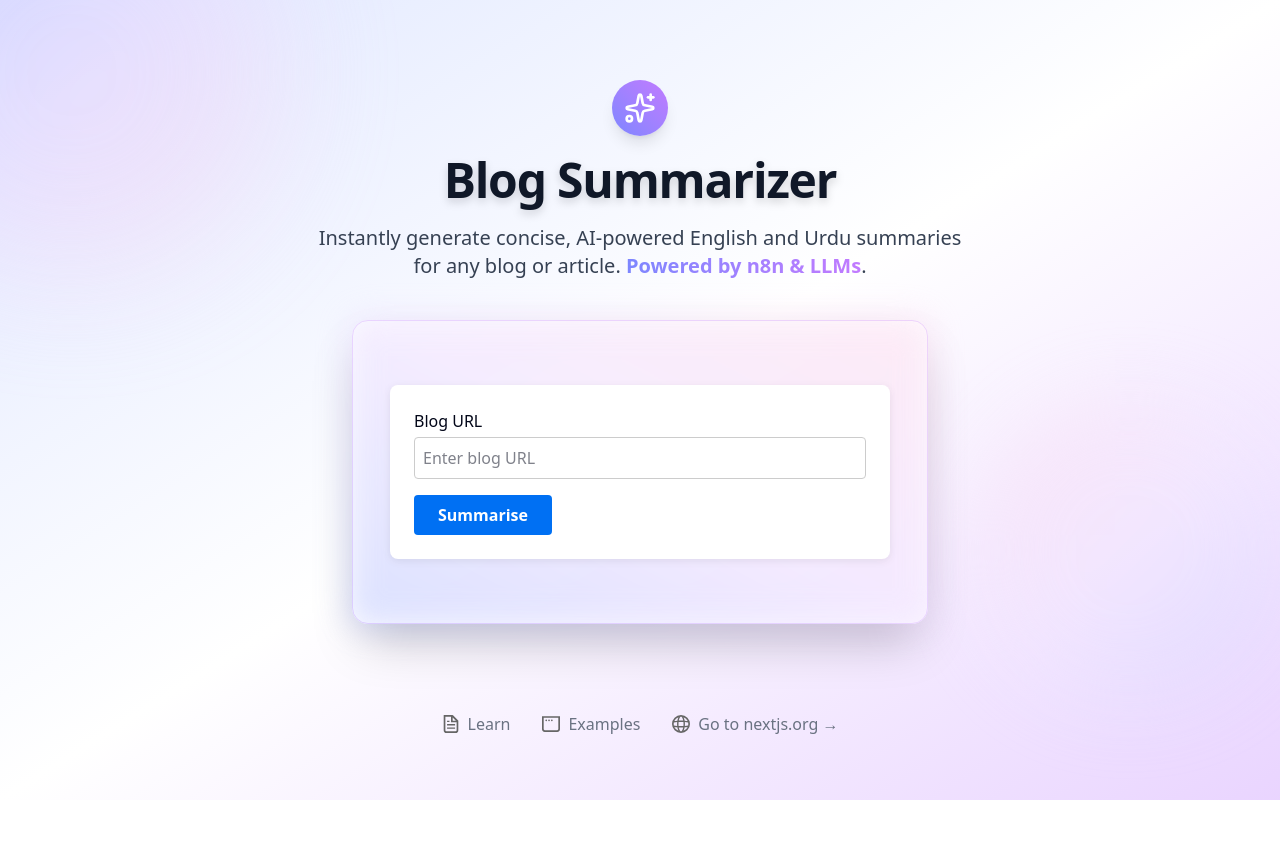
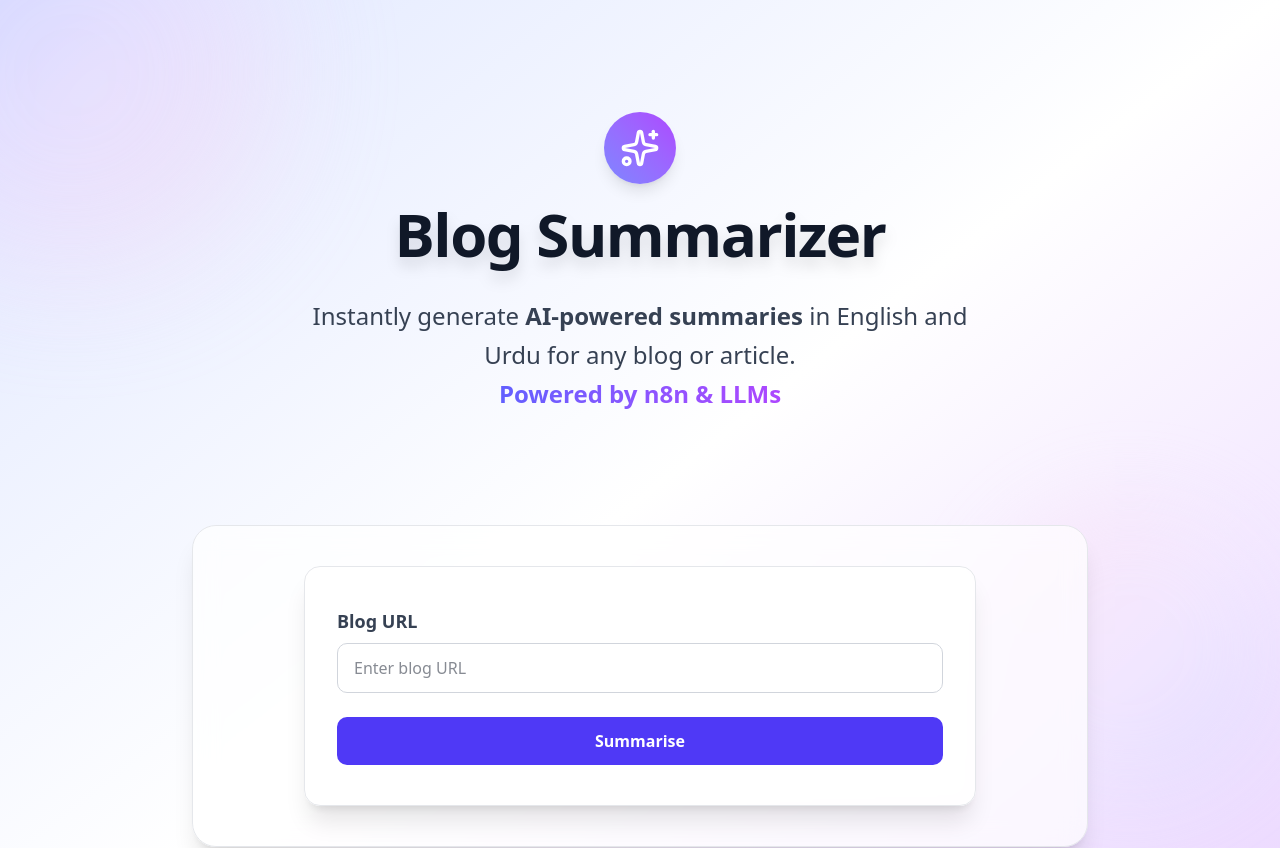
Before and after one commit to The777Bot/Nexium_UbaidAhmed_Assign2, a Next.js app: page / in a window 1280 px wide. Shown: the top 848 px of the page. Before the commit the page ends 800 px from the top, so only its background shows below. Built offline with nearby package versions, Linux system fonts and the light colour scheme.

Commit message:
feat(UI): make the visuals more richer look

```diff
--- a/src/app/page.tsx
+++ b/src/app/page.tsx
@@ -4,75 +4,56 @@ import { Sparkles } from "lucide-react";
 
 export default function Home() {
   return (
-    <div className="relative min-h-screen flex flex-col items-center justify-between py-8 px-4 overflow-x-hidden bg-gradient-to-br from-indigo-100 via-white to-purple-200 animate-gradient-move">
-      {/* Animated background blobs */}
+    <div className="relative min-h-screen flex flex-col items-center justify-between py-12 px-4 overflow-x-hidden bg-gradient-to-br from-indigo-100 via-white to-purple-200 animate-gradient-move">
+
+      {/* 🌈 Animated Background Blobs */}
       <div className="absolute -top-32 -left-32 w-[400px] h-[400px] bg-gradient-to-br from-indigo-300 via-purple-200 to-pink-200 rounded-full blur-3xl opacity-40 z-0 animate-pulse" />
       <div className="absolute top-1/2 right-0 w-[300px] h-[300px] bg-gradient-to-br from-pink-200 via-purple-100 to-indigo-200 rounded-full blur-2xl opacity-30 z-0 animate-pulse" />
-      <main className="flex flex-col gap-10 items-center w-full max-w-2xl mx-auto z-10">
-        <div className="flex flex-col items-center gap-3 mt-12">
-          <span className="inline-flex items-center justify-center bg-gradient-to-tr from-indigo-400 to-purple-400 rounded-full p-3 shadow-lg mb-2">
-            <Sparkles className="w-8 h-8 text-white" />
+
+      {/* 🔥 Main Content */}
+      <main className="flex flex-col gap-16 items-center w-full max-w-6xl mx-auto z-10 text-gray-900 dark:text-white">
+
+        {/* 💡 Header */}
+        <div className="flex flex-col items-center gap-5 mt-16 mb-12 text-center">
+          <span className="inline-flex items-center justify-center bg-gradient-to-tr from-indigo-400 to-purple-500 rounded-full p-4 shadow-lg">
+            <Sparkles className="w-10 h-10 text-white" />
           </span>
-          <h1 className="text-4xl sm:text-5xl font-extrabold text-center text-gray-900 dark:text-white drop-shadow-lg tracking-tight">
+          <h1 className="text-5xl sm:text-6xl font-extrabold tracking-tight drop-shadow-xl">
             Blog Summarizer
           </h1>
-          <p className="text-lg sm:text-xl text-center text-gray-700 dark:text-gray-200 max-w-2xl mt-2">
-            Instantly generate concise, AI-powered English and Urdu summaries for any blog or article. <span className="bg-gradient-to-r from-indigo-400 to-purple-400 bg-clip-text text-transparent font-semibold">Powered by n8n & LLMs</span>.
+          <p className="text-xl sm:text-2xl max-w-2xl text-gray-700 dark:text-gray-200 mt-3 leading-relaxed">
+            Instantly generate <strong>AI-powered summaries</strong> in English and Urdu for any blog or article.
+            <br />
+            <span className="bg-gradient-to-r from-indigo-500 to-purple-500 bg-clip-text text-transparent font-semibold">
+              Powered by n8n & LLMs
+            </span>
           </p>
         </div>
-        {/* Glassmorphism Card for BlogForm */}
-        <div className="w-full max-w-xl mx-auto rounded-2xl bg-white/60 dark:bg-black/40 shadow-2xl backdrop-blur-lg border border-purple-200 dark:border-indigo-700 p-8 relative z-10">
-          <div className="absolute -inset-1 rounded-2xl bg-gradient-to-tr from-indigo-300 via-purple-200 to-pink-200 opacity-40 blur-lg -z-10" />
+
+        {/* 🧠 Form Section */}
+        <div className="w-full max-w-4xl px-4 sm:px-8 py-10 rounded-3xl bg-white/70 backdrop-blur-md shadow-xl z-10 border border-gray-200 dark:border-gray-700 dark:bg-black/30 dark:backdrop-blur-xl">
           <BlogForm />
         </div>
       </main>
-      <footer className="flex gap-8 flex-wrap items-center justify-center py-8 text-base text-gray-500 dark:text-gray-300 z-10">
-        <a
-          className="flex items-center gap-2 hover:underline hover:underline-offset-4 transition-colors"
-          href="https://nextjs.org/learn?utm_source=create-next-app&utm_medium=appdir-template-tw&utm_campaign=create-next-app"
-          target="_blank"
-          rel="noopener noreferrer"
-        >
-          <Image
-            aria-hidden
-            src="/file.svg"
-            alt="File icon"
-            width={18}
-            height={18}
-          />
-          Learn
-        </a>
-        <a
-          className="flex items-center gap-2 hover:underline hover:underline-offset-4 transition-colors"
-          href="https://vercel.com/templates?framework=next.js&utm_source=create-next-app&utm_medium=appdir-template-tw&utm_campaign=create-next-app"
-          target="_blank"
-          rel="noopener noreferrer"
-        >
-          <Image
-            aria-hidden
-            src="/window.svg"
-            alt="Window icon"
-            width={18}
-            height={18}
-          />
-          Examples
-        </a>
-        <a
-          className="flex items-center gap-2 hover:underline hover:underline-offset-4 transition-colors"
-          href="https://nextjs.org?utm_source=create-next-app&utm_medium=appdir-template-tw&utm_campaign=create-next-app"
-          target="_blank"
-          rel="noopener noreferrer"
-        >
-          <Image
-            aria-hidden
-            src="/globe.svg"
-            alt="Globe icon"
-            width={18}
-            height={18}
-          />
-          Go to nextjs.org →
-        </a>
+
+      {/* ⚙️ Footer */}
+      <footer className="w-full flex flex-wrap gap-6 justify-center items-center py-10 text-gray-600 dark:text-gray-300 z-10 text-sm sm:text-base">
+        <FooterLink href="https://nextjs.org/learn" icon="/file.svg" label="Learn Next.js" />
+        <FooterLink href="https://vercel.com/templates?framework=next.js" icon="/window.svg" label="Next.js Templates" />
+        <FooterLink href="https://nextjs.org" icon="/globe.svg" label="Go to nextjs.org →" />
       </footer>
     </div>
   );
 }
+
+const FooterLink = ({ href, icon, label }: { href: string; icon: string; label: string }) => (
+  <a
+    className="flex items-center gap-2 hover:underline hover:text-indigo-600 transition-colors"
+    href={href}
+    target="_blank"
+    rel="noopener noreferrer"
+  >
+    <Image src={icon} alt="" width={20} height={20} aria-hidden />
+    {label}
+  </a>
+);
--- a/src/components/BlogForm.tsx
+++ b/src/components/BlogForm.tsx
@@ -2,64 +2,11 @@
 
 import React, { useState } from 'react';
 
-// Input component
-const Input = ({ label, ...props }: { label: string; [key: string]: any }) => (
-  <div style={{ marginBottom: '1rem' }}>
-    <label style={{ display: 'block', marginBottom: 4 }}>{label}</label>
-    <input {...props} style={{ width: '100%', padding: 8, borderRadius: 4, border: '1px solid #ccc' }} />
-  </div>
-);
-
-// Button component
-const Button = ({ children, ...props }: { children: React.ReactNode; [key: string]: any }) => (
-  <button {...props} style={{ padding: '0.5rem 1.5rem', borderRadius: 4, border: 'none', background: '#0070f3', color: '#fff', fontWeight: 600, cursor: 'pointer' }}>
-    {children}
-  </button>
-);
-
-// Card component
-const Card = ({ children }: { children: React.ReactNode }) => (
-  <div style={{ boxShadow: '0 2px 8px rgba(0,0,0,0.08)', borderRadius: 8, padding: 24, background: '#fff', maxWidth: 500, margin: '2rem auto' }}>
-    {children}
-  </div>
-);
-
-// Tabs component
-const Tabs = ({ tabs, activeTab, onTabChange }: { tabs: string[]; activeTab: string; onTabChange: (tab: string) => void }) => (
-  <div style={{ display: 'flex', borderBottom: '1px solid #eee', marginBottom: 16 }}>
-    {tabs.map(tab => (
-      <div
-        key={tab}
-        onClick={() => onTabChange(tab)}
-        style={{
-          padding: '0.5rem 1rem',
-          cursor: 'pointer',
-          borderBottom: activeTab === tab ? '2px solid #0070f3' : '2px solid transparent',
-          fontWeight: activeTab === tab ? 700 : 400,
-        }}
-      >
-        {tab}
-      </div>
-    ))}
-  </div>
-);
-
-// Textarea component
-const Textarea = ({ label, ...props }: { label: string; [key: string]: any }) => (
-  <div style={{ marginBottom: '1rem' }}>
-    <label style={{ display: 'block', marginBottom: 4 }}>{label}</label>
-    <textarea {...props} style={{ width: '100%', padding: 8, borderRadius: 4, border: '1px solid #ccc', minHeight: 80 }} />
-  </div>
-);
-
-// BlogForm component
 const BlogForm = () => {
   const [url, setUrl] = useState('');
   const [summary, setSummary] = useState({ en: '', ur: '' });
   const [loading, setLoading] = useState(false);
-  const [activeTab, setActiveTab] = useState<'English' | 'Urdu'>('English');
 
-  // Replace with your actual n8n webhook URL
   const N8N_WEBHOOK_URL = 'http://localhost:5678/webhook/summarise';
 
   const handleSubmit = async (e: React.FormEvent<HTMLFormElement>) => {
@@ -73,9 +20,22 @@ const BlogForm = () => {
       });
       const data = await response.json();
 
+      const [englishPart, urduPartRaw] = (data.text || '').split(/===URDU TRANSLATION BELOW===/i);
+      let urduPart = '';
+      if (urduPartRaw) {
+        urduPart = urduPartRaw
+          .replace(/Urdu Translation:/i, '')
+          .replace(/Note:.*$/i, '')
+          .split('\n')
+          .map((line: string) => line.trim())
+          .filter((line: string) => line.length > 0)
+          .join('\n')
+          .trim();
+      }
+
       setSummary({
-        en: data.text || '', // <- use returned full text
-        ur: data.text || '',              // <- optional, or extract Urdu part if needed
+        en: (englishPart || '').trim(),
+        ur: urduPart,
       });
     } catch (error) {
       setSummary({
@@ -86,37 +46,62 @@ const BlogForm = () => {
     setLoading(false);
   };
 
-
   return (
-    <Card>
-      <form onSubmit={handleSubmit}>
-        <Input
-          label="Blog URL"
+    <div className="w-full max-w-2xl mx-auto">
+      {/* 🌐 Form */}
+      <form
+        onSubmit={handleSubmit}
+        className="bg-white/70 dark:bg-black/30 backdrop-blur-md shadow-xl rounded-2xl border border-gray-200 dark:border-gray-600 px-4 sm:px-8 py-8 sm:py-10"
+      >
+        <label className="block text-lg font-semibold text-gray-700 dark:text-gray-200 mb-2">
+          Blog URL
+        </label>
+        <input
           type="url"
           value={url}
-          onChange={(e: React.ChangeEvent<HTMLInputElement>) => setUrl(e.target.value)}
+          onChange={(e) => setUrl(e.target.value)}
           placeholder="Enter blog URL"
           required
+          className="w-full px-4 py-3 mb-6 rounded-lg border border-gray-300 focus:ring-2 focus:ring-indigo-400 outline-none"
         />
-        <Button type="submit" disabled={loading}>
+        <button
+          type="submit"
+          disabled={loading}
+          className="w-full py-3 rounded-lg bg-indigo-600 text-white font-bold hover:bg-indigo-700 transition duration-200"
+        >
           {loading ? 'Summarising...' : 'Summarise'}
-        </Button>
+        </button>
       </form>
+
+      {/* 📋 Combined Summary Output */}
       {(summary.en || summary.ur) && (
-        <div style={{ marginTop: 32 }}>
-          <Tabs
-            tabs={['English', 'Urdu']}
-            activeTab={activeTab}
-            onTabChange={tab => setActiveTab(tab as 'English' | 'Urdu')}
-          />
-          {activeTab === 'English' ? (
-            <Textarea label="English Summary" value={summary.en} readOnly />
-          ) : (
-            <Textarea label="Urdu Summary" value={summary.ur} readOnly />
-          )}
+        <div className="mt-12 bg-white/90 dark:bg-gray-800 shadow-2xl rounded-2xl px-2 sm:px-8 py-8 sm:py-12 border border-indigo-200 dark:border-indigo-500 w-full max-w-5xl mx-auto">
+          <h2 className="text-2xl sm:text-3xl font-extrabold text-center text-indigo-700 dark:text-indigo-300 mb-6">
+            English & Urdu Summary
+          </h2>
+          <div className="space-y-10">
+            {/* English */}
+            {summary.en && (
+              <div>
+                <h3 className="text-lg sm:text-xl font-semibold text-gray-800 dark:text-white mb-2">English</h3>
+                <p className="whitespace-pre-line text-gray-700 dark:text-gray-200 text-base sm:text-lg leading-relaxed">
+                  {summary.en}
+                </p>
+              </div>
+            )}
+            {/* Urdu */}
+            {summary.ur && (
+              <div>
+                <h3 className="text-lg sm:text-xl font-semibold text-gray-800 dark:text-white mb-2">Urdu</h3>
+                <p className="whitespace-pre-line text-right text-gray-700 dark:text-gray-200 text-base sm:text-lg leading-loose font-[Noto Nastaliq Urdu,serif]">
+                  {summary.ur}
+                </p>
+              </div>
+            )}
+          </div>
         </div>
       )}
-    </Card>
+    </div>
   );
 };
 
```
